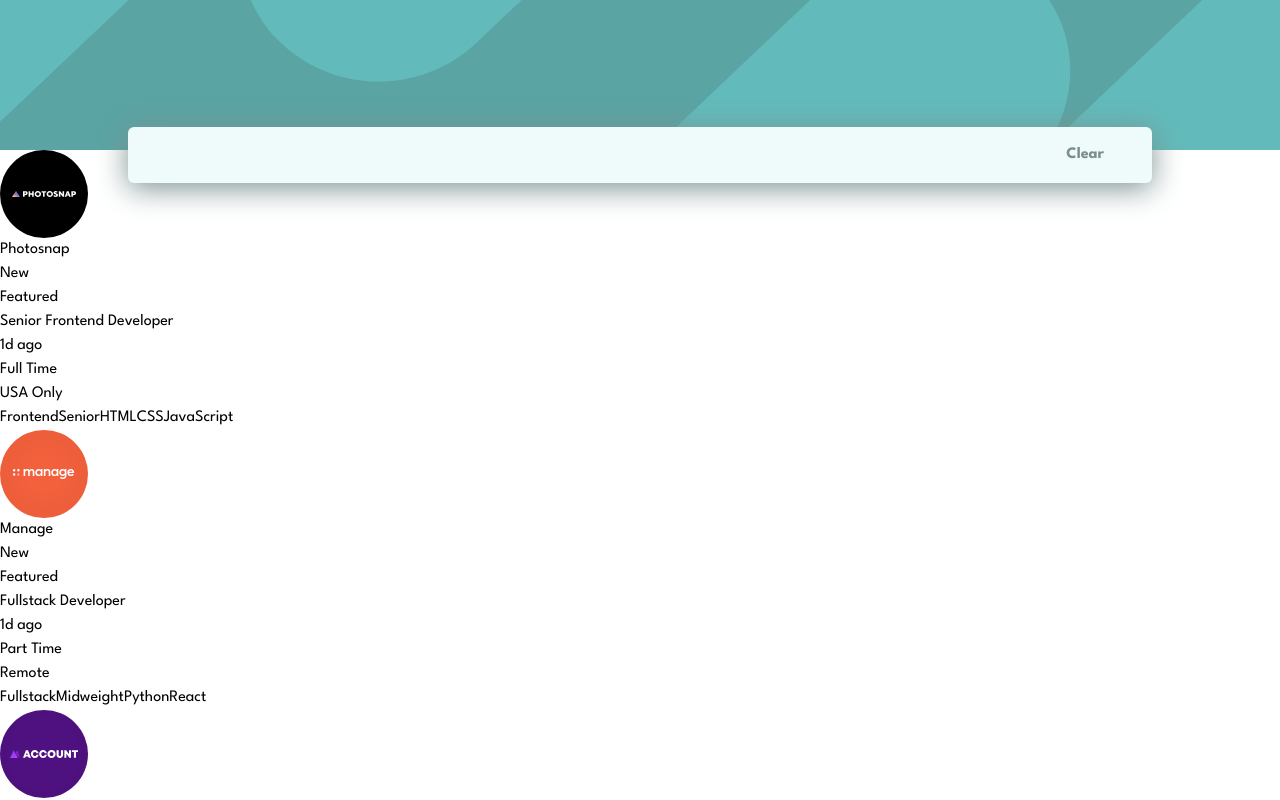
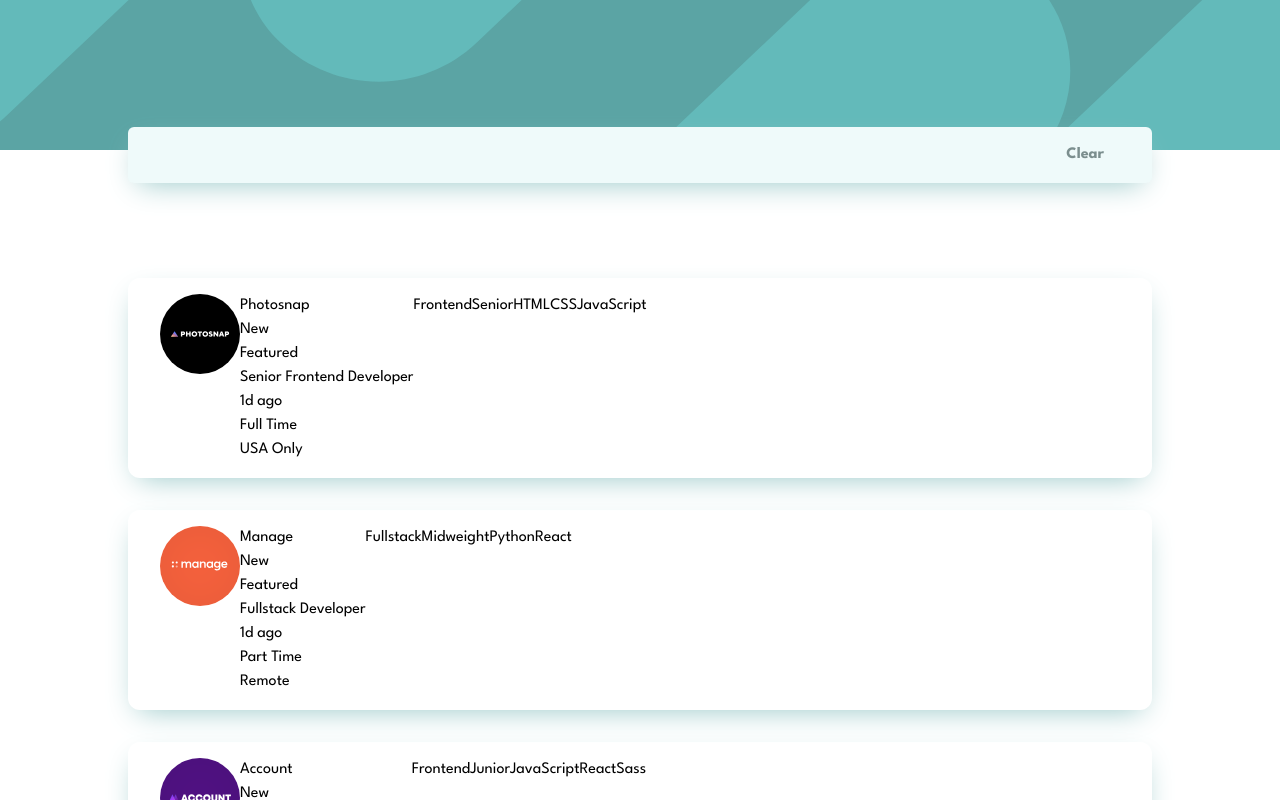
Before and after one commit to azanra/static-job-listing, a React (Vite) app: page / in a window 1280 px wide. Shown: the top 800 px of the page. Built offline with nearby package versions, Linux system fonts and the light colour scheme.

Commit message:
Position and style the job list container

```diff
--- a/src/App.css
+++ b/src/App.css
@@ -4,6 +4,7 @@
   --system-ui: system-ui, "Segoe UI", Roboto, Helvetica, Arial, sans-serif,
     "Apple Color Emoji", "Segoe UI Emoji", "Segoe UI Symbol";
   ---Desaturated-Dark-Cyan: hsl(180, 29%, 50%);
+  ---boxShadow: hsl(180, 30%, 68%);
   --Light-Gray-Cyan: hsl(180, 52%, 96%);
   --Light-Grayish-Cyan: hsl(180, 57%, 91%);
   --Dark-Grayish-Cyan: hsl(180, 8%, 52%);
@@ -27,5 +28,5 @@
 }
 
 .shadowBox {
-  box-shadow: 0px 5px 30px 0px var(--Dark-Grayish-Cyan);
+  box-shadow: 0px 10px 30px -10px var(---boxShadow);
 }
--- a/src/component/image.jsx
+++ b/src/component/image.jsx
@@ -1,3 +1,3 @@
 export default function Image({ url }) {
-  return <img src={url} alt="Logo Image" />;
+  return <img src={url} alt="Logo Image" className="h-[80px]" />;
 }
--- a/src/component/job.jsx
+++ b/src/component/job.jsx
@@ -4,10 +4,12 @@
 
 export default function Job({ info }) {
   return (
-    <div>
-      <Image url={info.logo} />
-      <Info detailedInfo={info} />
-      <Filter info={info} />
+    <div className="flex center mb-8">
+      <div className="flex w-[80%] shadowBox rounded-xl px-8 py-4">
+        <Image url={info.logo} />
+        <Info detailedInfo={info} />
+        <Filter info={info} />
+      </div>
     </div>
   );
 }
--- a/src/component/jobList.jsx
+++ b/src/component/jobList.jsx
@@ -55,7 +55,7 @@
   console.log(filteredJob);
   return (
     <>
-      <div>
+      <div className="mt-32">
         {filteredJob &&
           filteredJob.map((item) => {
             return <Job key={item.id} info={item} />;
```
